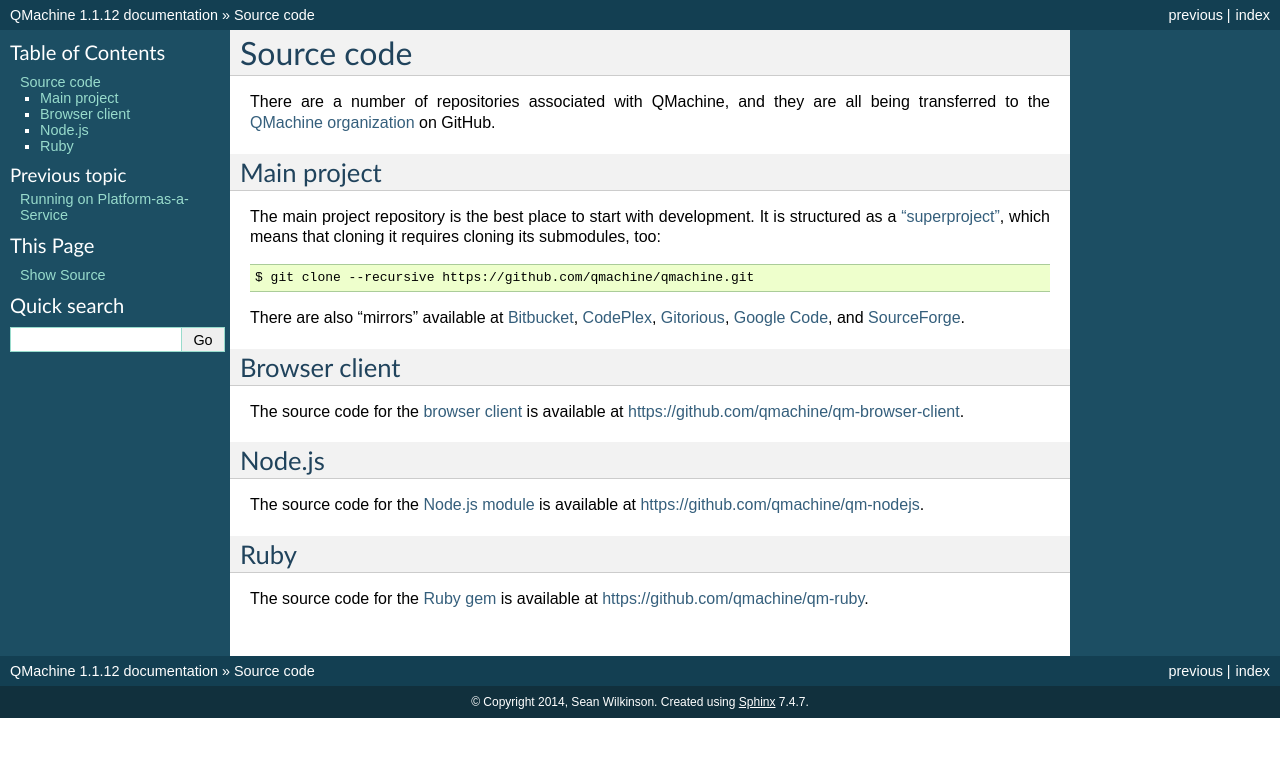
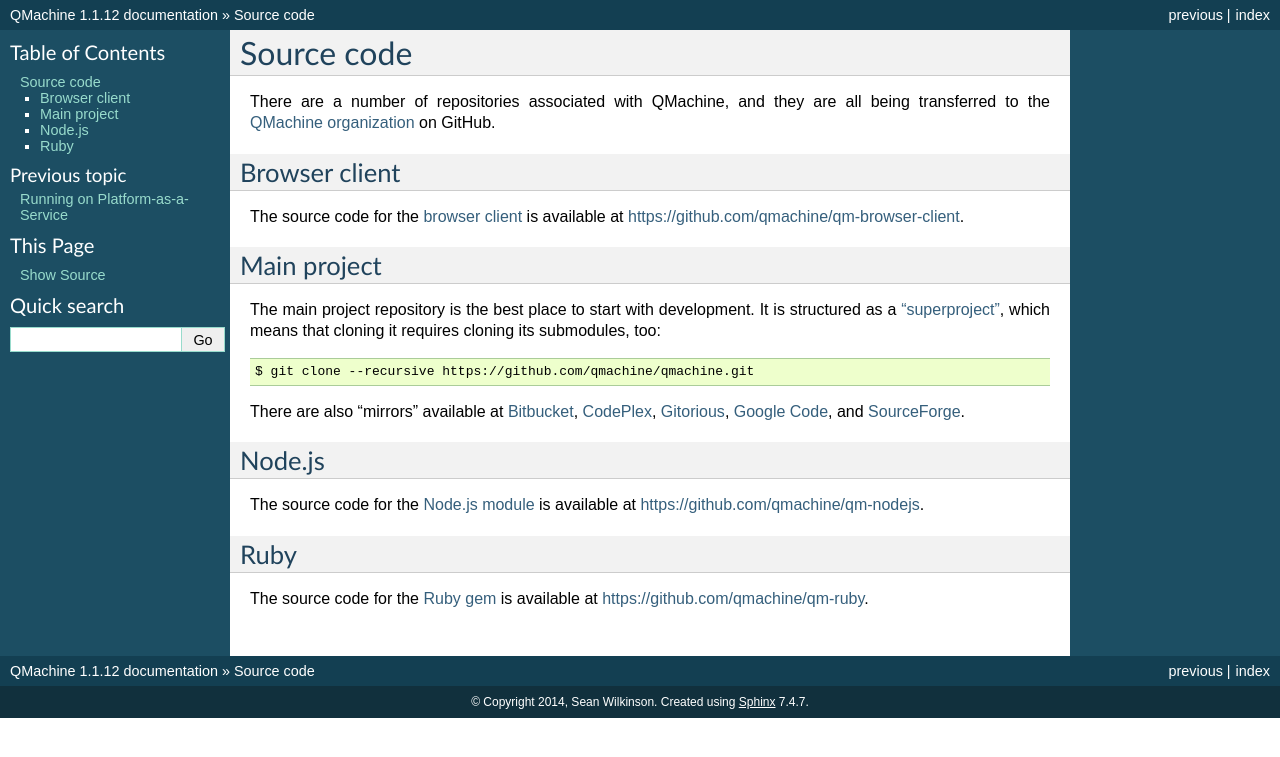
Before and after one commit to qmachine/qmachine, a Sphinx documentation site: the page built from docs/source-code.rst, in a window 1280 px wide. Shown: the top 757 px of the page. Built offline with Sphinx 7.4.7, drawn with Linux system fonts in a browser that asks for light colours; part of the change alters nothing that is shown.

```diff
--- a/docs/source-code.rst
+++ b/docs/source-code.rst
@@ -3,6 +3,14 @@ Source code
 
 There are a number of repositories associated with QMachine, and they are all
 being transferred to the `QMachine organization`_ on GitHub.
+
+
+Browser client
+--------------
+
+The source code for the :doc:`browser client <browser-client>` is available at
+https://github.com/qmachine/qm-browser-client.
+
 
 Main project
 ------------
@@ -16,12 +24,6 @@ $ git clone --recursive https://github.com/qmachine/qmachine.git
 
 There are also "mirrors" available at Bitbucket_, CodePlex_, Gitorious_,
 `Google Code`_, and SourceForge_.
-
-Browser client
---------------
-
-The source code for the :doc:`browser client <browser-client>` is available at
-https://github.com/qmachine/qm-browser-client.
 
 
 Node.js
```
